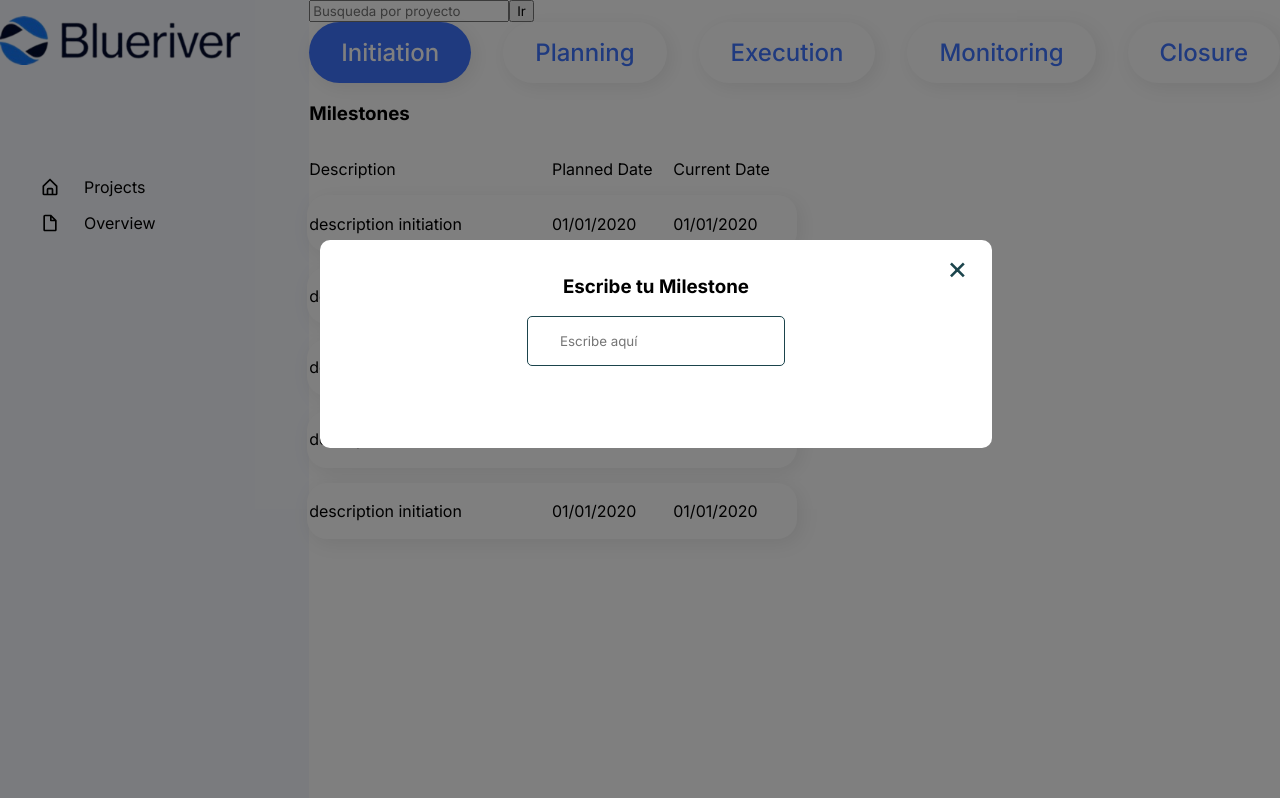
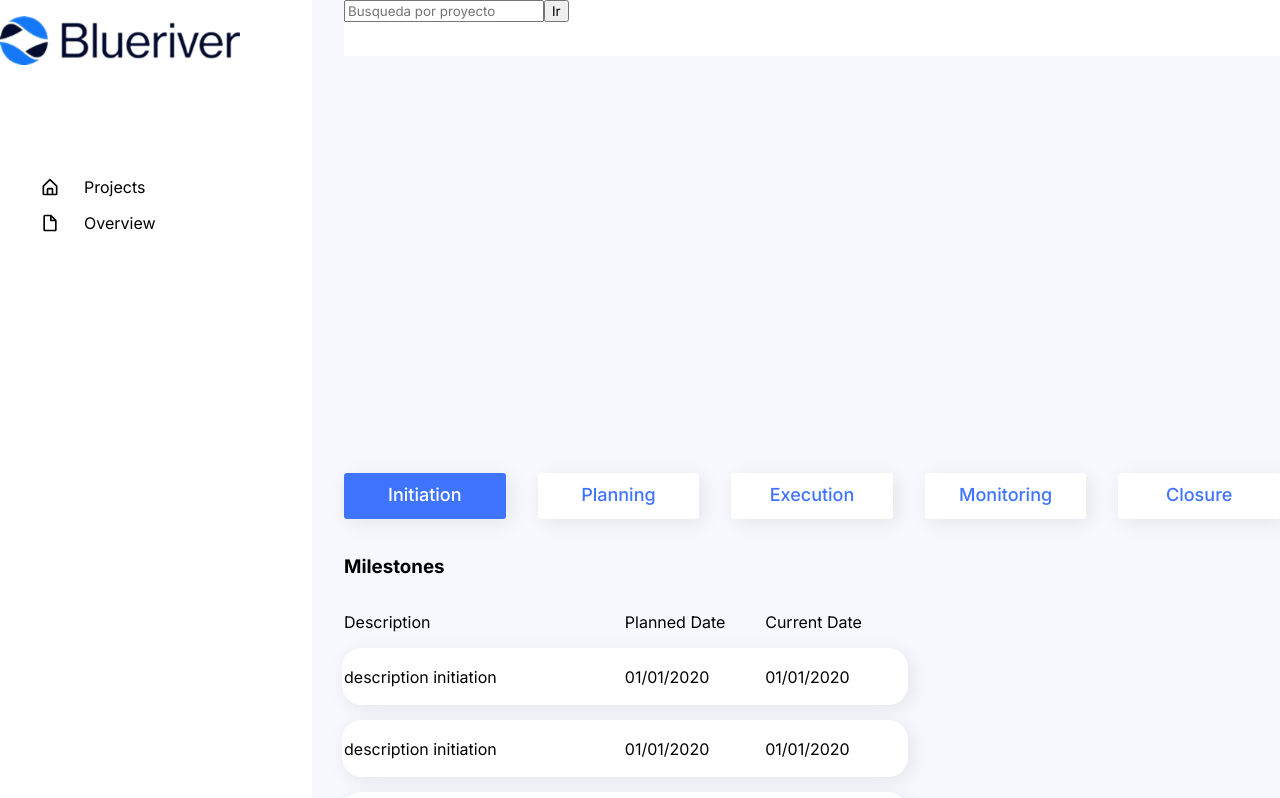
Before and after one commit to YoBemol/blueriver, a React (Vite) app: page /Dashboard in a window 1280 px wide. Shown: the top 798 px of the page. Built offline with nearby package versions, Linux system fonts and the light colour scheme.

Commit message:
modal useState

```diff
--- a/src/App.css
+++ b/src/App.css
@@ -1,3 +1,4 @@
 body {
   margin: 0;
+  background-color: #f6f8fd;;
 }
--- a/src/components/Modal.jsx
+++ b/src/components/Modal.jsx
@@ -1,15 +1,30 @@
-import './modal.css'
+import { useState } from "react";
+import "./modal.css";
 
-const Modal = () => {
-    return (
+const Modal = ({ estado, cambiarEstado, item, updateData }) => {
+    console.log(item)
+    const [description, setDescription] = useState(item?.description)
+
+  return (
+    <>
+      {estado &&
         <div className="modalContainer">
-            <div className="modalContent">
-                <h3>Escribe tu Milestone</h3>
-                <input type="text" className='modalInput' placeholder='Escribe aquí' />
-                <span className='closeModal'>&times;</span>
-            </div>
+          <div className="modalContent">
+            <h3>Escribe tu Milestone</h3>
+            <input
+              type="text"
+              className="modalInput"
+              placeholder="Escribe aquí"
+              value={description}
+              onChange={(e) => setDescription(e.target.value)}
+            />
+            <button onClick={() => updateData(description)}>Enviar</button>
+            <span className="closeModal" onClick={cambiarEstado}>&times;</span>
+          </div>
         </div>
-    )
-}
+      }
+    </>
+  );
+};
 
 export default Modal;
--- a/src/components/Table.jsx
+++ b/src/components/Table.jsx
@@ -1,6 +1,6 @@
 import "./table.css";
 
-const Table = ({ headers, data }) => {
+const Table = ({ headers, data, handleClick }) => {
   const { title, items } = data;
   return (
     <div className="tableContainer">
@@ -13,7 +13,7 @@ const Table = ({ headers, data }) => {
       <div className="itemsContainer">
         {items.map((item, index) => {
           return (
-            <div key={index} className="item">
+            <div key={index} className="item" onClick={() => handleClick(item)}>
               <p>{item.description}</p>
               <p>{item.plannedDate}</p>
               <p>{item.currentDate}</p>
--- a/src/components/modal.css
+++ b/src/components/modal.css
@@ -31,5 +31,4 @@
     font-size: 2rem;
     cursor: pointer;
     color: #1b444c;
-    border-radius: 5px;
   }
--- a/src/pages/Dashboard/Dashboard.jsx
+++ b/src/pages/Dashboard/Dashboard.jsx
@@ -37,26 +37,31 @@ const tableData = [
         description: "description initiation",
         plannedDate: "01/01/2020",
         currentDate: "01/01/2020",
+        id:1
       },
       {
         description: "description initiation",
         plannedDate: "01/01/2020",
         currentDate: "01/01/2020",
+        id:2
       },
       {
         description: "description initiation",
         plannedDate: "01/01/2020",
         currentDate: "01/01/2020",
+        id:3
       },
       {
         description: "description initiation",
         plannedDate: "01/01/2020",
         currentDate: "01/01/2020",
+        id:4
       },
       {
         description: "description initiation",
         plannedDate: "01/01/2020",
         currentDate: "01/01/2020",
+        id:5
       },
     ],
   },
@@ -67,26 +72,31 @@ const tableData = [
         description: "description planning",
         plannedDate: "01/01/2020",
         currentDate: "01/01/2020",
+        id:1
       },
       {
         description: "description planning",
         plannedDate: "01/01/2020",
         currentDate: "01/01/2020",
+        id:2
       },
       {
         description: "description planning",
         plannedDate: "01/01/2020",
         currentDate: "01/01/2020",
+        id:3
       },
       {
         description: "description planning",
         plannedDate: "01/01/2020",
         currentDate: "01/01/2020",
+        id:4
       },
       {
         description: "description planning",
         plannedDate: "01/01/2020",
         currentDate: "01/01/2020",
+        id:5
       },
     ],
   },
@@ -97,26 +107,31 @@ const tableData = [
         description: "description execution",
         plannedDate: "01/01/2020",
         currentDate: "01/01/2020",
+        id:1
       },
       {
         description: "description execution",
         plannedDate: "01/01/2020",
         currentDate: "01/01/2020",
+        id:2
       },
       {
         description: "description execution",
         plannedDate: "01/01/2020",
         currentDate: "01/01/2020",
+        id:3
       },
       {
         description: "description execution",
         plannedDate: "01/01/2020",
         currentDate: "01/01/2020",
+        id:4
       },
       {
         description: "description execution",
         plannedDate: "01/01/2020",
         currentDate: "01/01/2020",
+        id:5
       },
     ],
   },
@@ -127,26 +142,31 @@ const tableData = [
         description: "description monitoring",
         plannedDate: "01/01/2020",
         currentDate: "01/01/2020",
+        id:1
       },
       {
         description: "description monitoring",
         plannedDate: "01/01/2020",
         currentDate: "01/01/2020",
+        id:2
       },
       {
         description: "description monitoring",
         plannedDate: "01/01/2020",
         currentDate: "01/01/2020",
+        id:3
       },
       {
         description: "description monitoring",
         plannedDate: "01/01/2020",
         currentDate: "01/01/2020",
+        id:4
       },
       {
         description: "description monitoring",
         plannedDate: "01/01/2020",
         currentDate: "01/01/2020",
+        id:5
       },
     ],
   },
@@ -157,26 +177,31 @@ const tableData = [
         description: "description closure",
         plannedDate: "01/01/2020",
         currentDate: "01/01/2020",
+        id:1
       },
       {
         description: "description closure",
         plannedDate: "01/01/2020",
         currentDate: "01/01/2020",
+        id:2
       },
       {
         description: "description closure",
         plannedDate: "01/01/2020",
         currentDate: "01/01/2020",
+        id:3
       },
       {
         description: "description closure",
         plannedDate: "01/01/2020",
         currentDate: "01/01/2020",
+        id:4
       },
       {
         description: "description closure",
         plannedDate: "01/01/2020",
         currentDate: "01/01/2020",
+        id:5
       },
     ],
   },
@@ -187,21 +212,43 @@ function Dashboard() {
   const handlePhaseClick = (id) => {
     setActivePhase(id);
   };
+  const [estadoModal1, cambiarEstadoModal1] = useState(false);
+  const [data, setData] = useState(tableData)
+  const [modalItem, setModalItem] = useState(null)
+  const handleModal = (item) => {
+    setModalItem(item)
+    cambiarEstadoModal1(true)
+
+  }
+
+  const handleUpdate = (description) => {
+    const tempData = [...data]
+    tempData[activePhase].items.map((single) => {
+      if (single.id === modalItem.id) {
+        single.description=description
+      }
+      return single
+    })
+    setData(tempData)
+    cambiarEstadoModal1(false)
+  }
 
   return (
     <div>
-      <Modal></Modal>
+      {estadoModal1 &&
+      <Modal estado={estadoModal1} cambiarEstado={() => cambiarEstadoModal1(false)} item={modalItem} updateData={(description) => handleUpdate(description)}></Modal>
+      }
       <div className="layout">
         <div className="leftSection">
           <div className="dashboardContainer">
             <SideBar />
           </div>
         </div>
-        <div className="rigthSection">
-          <section>
+        <div className="rightSection">
+          <section className="searchSection">
             <Search />
           </section>
-          <section></section>
+          <section className="informationCharged"></section>
           <section className="phasesContainer">
             {Phases.map((phase, index) => {
               return (
@@ -214,11 +261,17 @@ function Dashboard() {
               );
             })}
           </section>
-          <section style={{ width: "50%" }}>
-            <Table
-              headers={["Description", "Planned Date", "Current Date"]}
-              data={tableData[activePhase]}
-            ></Table>
+          <section className="tablesContainer" /*style={{ width: "50%" }}*/>
+            <section className="leftTable">
+              <Table
+                headers={["Description", "Planned Date", "Current Date"]}
+                data={data[activePhase]}
+                handleClick={(item) => handleModal(item)}
+              ></Table>
+            </section>
+            <section className="rightTable">
+
+            </section>
           </section>
         </div>
       </div>
--- a/src/pages/Dashboard/dashboard.css
+++ b/src/pages/Dashboard/dashboard.css
@@ -9,20 +9,29 @@
   height: 100vh;
 }
 
-.rightSection{
-    display: flex;
-    flex-direction: column;
-    width: 75%;
-    height: 100vh;
-
-}
-
 .dashboardContainer {
-    background-color: #F6F8FD;
+    background-color: white;
     width: 100%;
     height: 100vh;
   }
 
+.rightSection {
+  display: flex;
+  flex-direction: column;
+  width: 75%;
+  height: max-content;
+  overflow: scroll;
+  padding-left: 2rem;
+}
+
+.searchSection {
+  height: 7vh;
+  background-color: white;
+}
+
+.informationCharged {
+  height: 50vh;
+}
 
 .phasesContainer {
   display: flex;
@@ -30,4 +39,30 @@
   gap: 2rem;
   align-items: center;
   justify-content: center;
+  height: 10vh;
 }
+
+.tab {
+  padding: 8px 20px 8px 20px;
+  width: 150px;
+  height: 30px;
+  font-size: 18px;
+  border-radius: 3px;
+  text-align: center;
+  vertical-align: super;
+  line-height: 1.5;
+}
+
+.tablesContainer {
+  display: flex;
+  flex-direction: column;
+  height: 33vh;
+}
+
+.leftTable {
+  width: 60%;
+}
+
+.rightTable {
+  width: 40%;
+}
```
Lines whose indentation alone changed are shown as unchanged.
